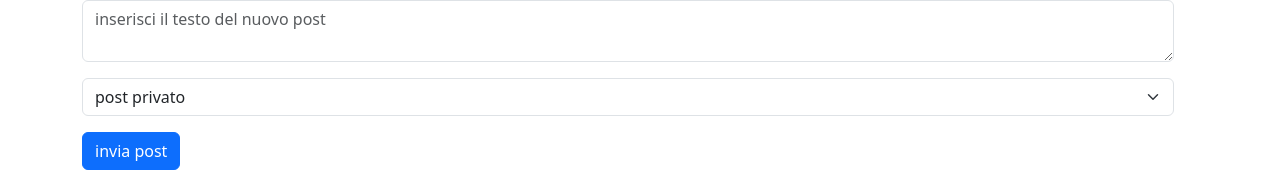
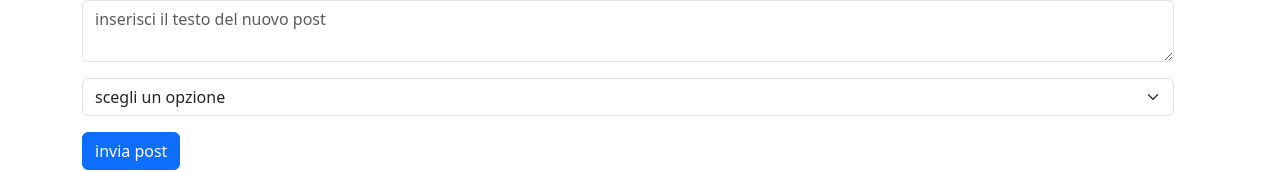
Before and after one commit to anthony-mure/react-post-form, a React (Vite) app: page / in a window 1280 px wide. Shown: the part 250-422 px from the top of the page. Built offline with nearby package versions, Linux system fonts and the light colour scheme.

Commit message:
[add]modified-Main.jsx(handleFormData)

```diff
--- a/src/components/Main.jsx
+++ b/src/components/Main.jsx
@@ -7,12 +7,16 @@ const Main = () => {
     author: '',
     title: '',
     body: '',
-    public: false,
+    public: "",
   });
 
   const handleFormData = (e) => {
-
-    setFormData({ ...formData, [e.target.name] : e.target.value });
+    const {name, value } = e.target;
+    const newFormData = {
+      ...formData,
+      [name] : value,
+    };
+    setFormData(newFormData)
 
   };
 
@@ -67,14 +71,12 @@ const Main = () => {
            <select
             className="form-select"
             name="public"
-            value={formData.public ? "true" : "false"}
-            onChange={(e) =>
-               setFormData({ ...formData, public: e.target.value === "true" })
-            }
+            value={formData.public}
+            onChange= {handleFormData}
             >
             <option value="">scegli un opzione</option>
-            <option value ="true">post pubblico</option>
-            <option value="false">post privato</option>
+            <option value ="yes">post pubblico</option>
+            <option value="no">post privato</option>
            </select>
            <div className="col-12 mt-3">
              <button className="btn btn-primary" type="submit">invia post</button>
```
